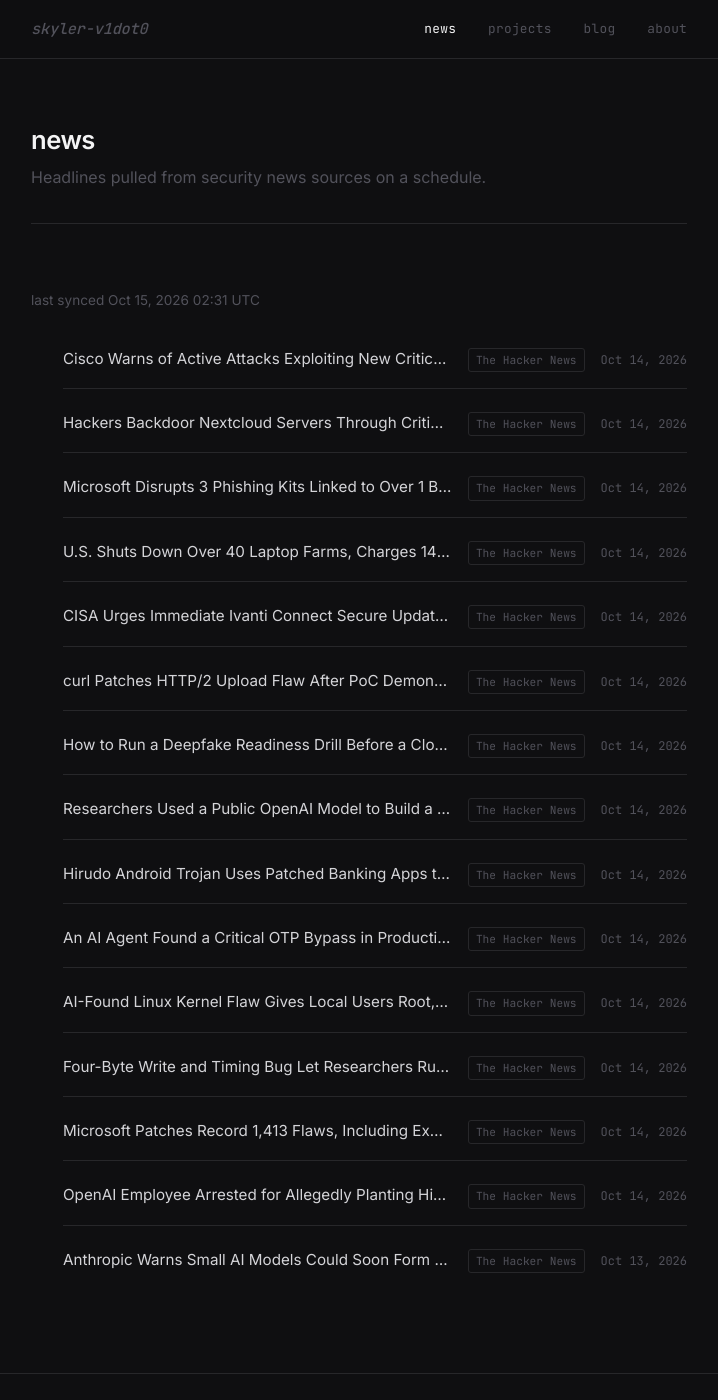
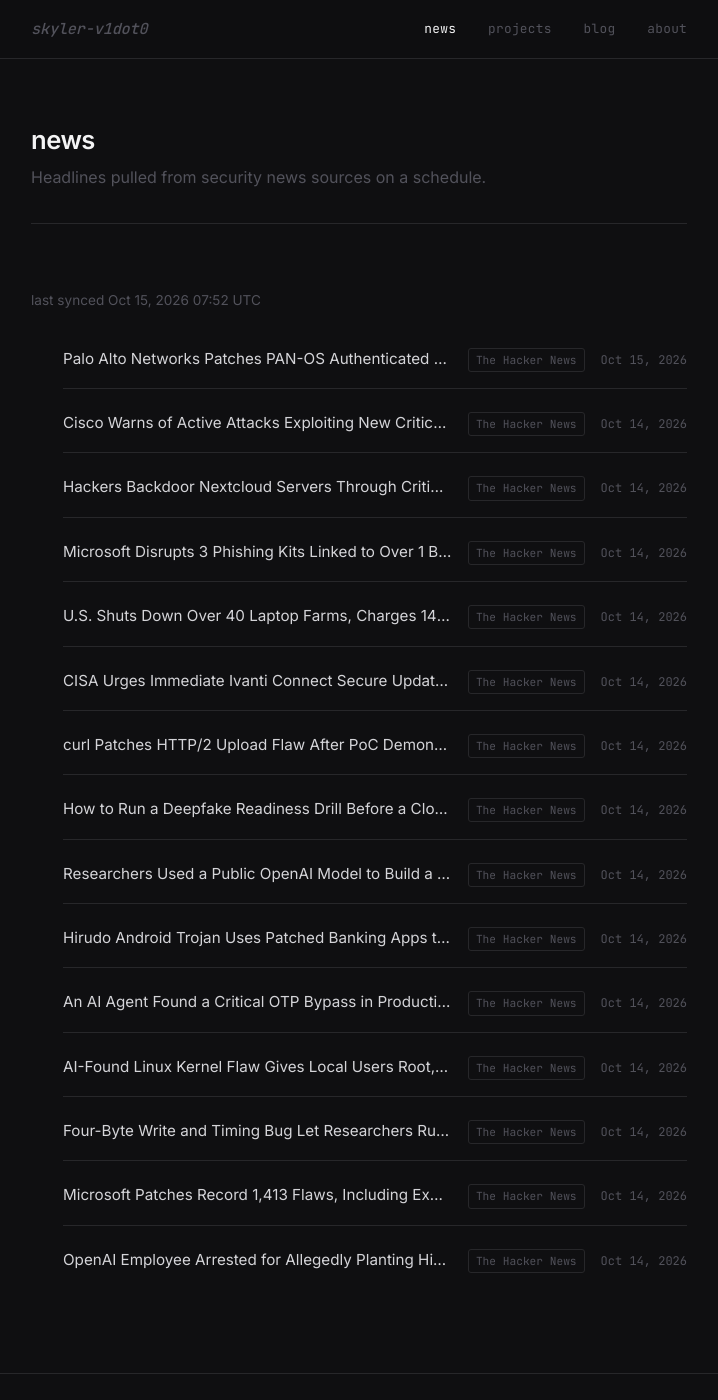
Before and after one commit to skyler-v1dot0/personal-site, a Jekyll site: the page built from news.html, in a window 1280 px wide and 1400 px high. Shown: the whole window, without its empty margins (281-999 px from the left). Built offline with Jekyll 4.4.1, drawn with Linux system fonts in a browser that asks for light colours.

Commit message:
chore: sync news feed [skip ci]

```diff
--- a/_data/news.yml
+++ b/_data/news.yml
@@ -1,6 +1,10 @@
 ---
-updated_at: '2026-10-15T02:31:06Z'
+updated_at: '2026-10-15T07:52:16Z'
 items:
+- title: Palo Alto Networks Patches PAN-OS Authenticated RCE Flaw Amid Active Exploitation
+  url: https://thehackernews.com/2026/10/palo-alto-networks-patches-pan-os.html
+  source: The Hacker News
+  published: '2026-10-15T06:17:58Z'
 - title: Cisco Warns of Active Attacks Exploiting New Critical Secure Email Gateway
     Vulnerability
   url: https://thehackernews.com/2026/10/cisco-warns-of-active-attacks.html
@@ -67,7 +71,3 @@ items:
   url: https://thehackernews.com/2026/10/openai-employee-arrested-for-allegedly.html
   source: The Hacker News
   published: '2026-10-14T01:59:25Z'
-- title: Anthropic Warns Small AI Models Could Soon Form Self-Propagating IoT Botnets
-  url: https://thehackernews.com/2026/10/anthropic-warns-small-ai-models-could.html
-  source: The Hacker News
-  published: '2026-10-13T18:20:57Z'
```
